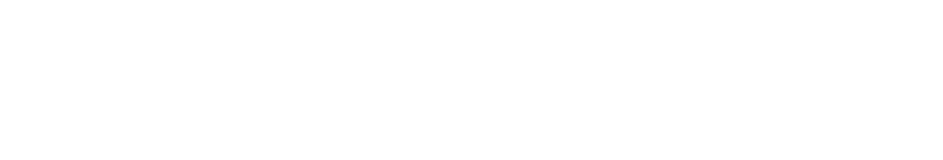
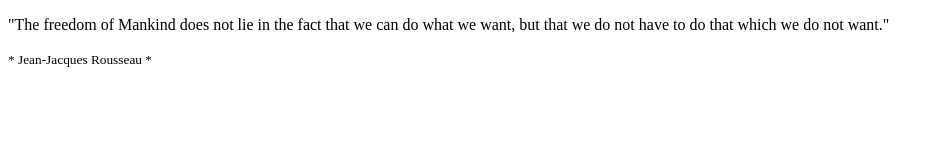
Before and after one commit to szilusun/simple-quote-page, a plain HTML site: page index.html in a window 1280 px wide. Shown: the whole page, without its empty margins (0-943 px from the left). Drawn offline with Linux system fonts and the light colour scheme.

Commit message:
raw html

```diff
--- a/index.html
+++ b/index.html
@@ -1,12 +1,20 @@
 <!DOCTYPE html>
-<html>
+<html lang=en>
 <head>
   <meta charset="utf-8">
   <title></title>
   <meta name="viewport" content="width=device-width, initial-scale=1">
+
   <link rel="stylesheet" href="main.css" type="text/css">
+
+  <title>Freedom</title>
 </head>
 <body>
 
+  <div class="wrapper">
+    <p class="quote">"The freedom of Mankind does not lie in the fact that we can do what we want, but that we do not have to do that which we do not want."</p>
+    <p class="author"><small>* Jean-Jacques Rousseau *</small></p>
+  </div>
+
 </body>
 </html>
```
